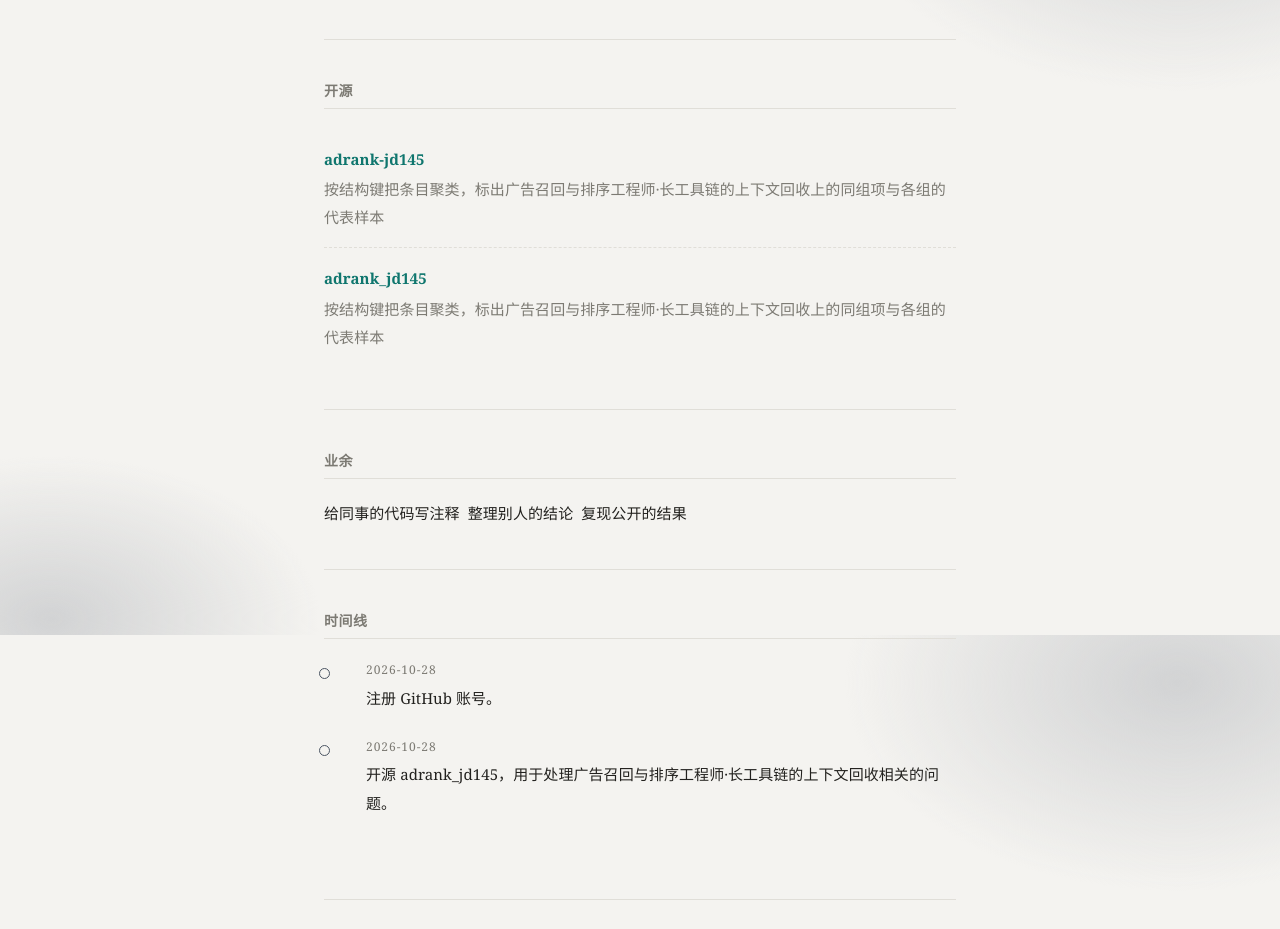
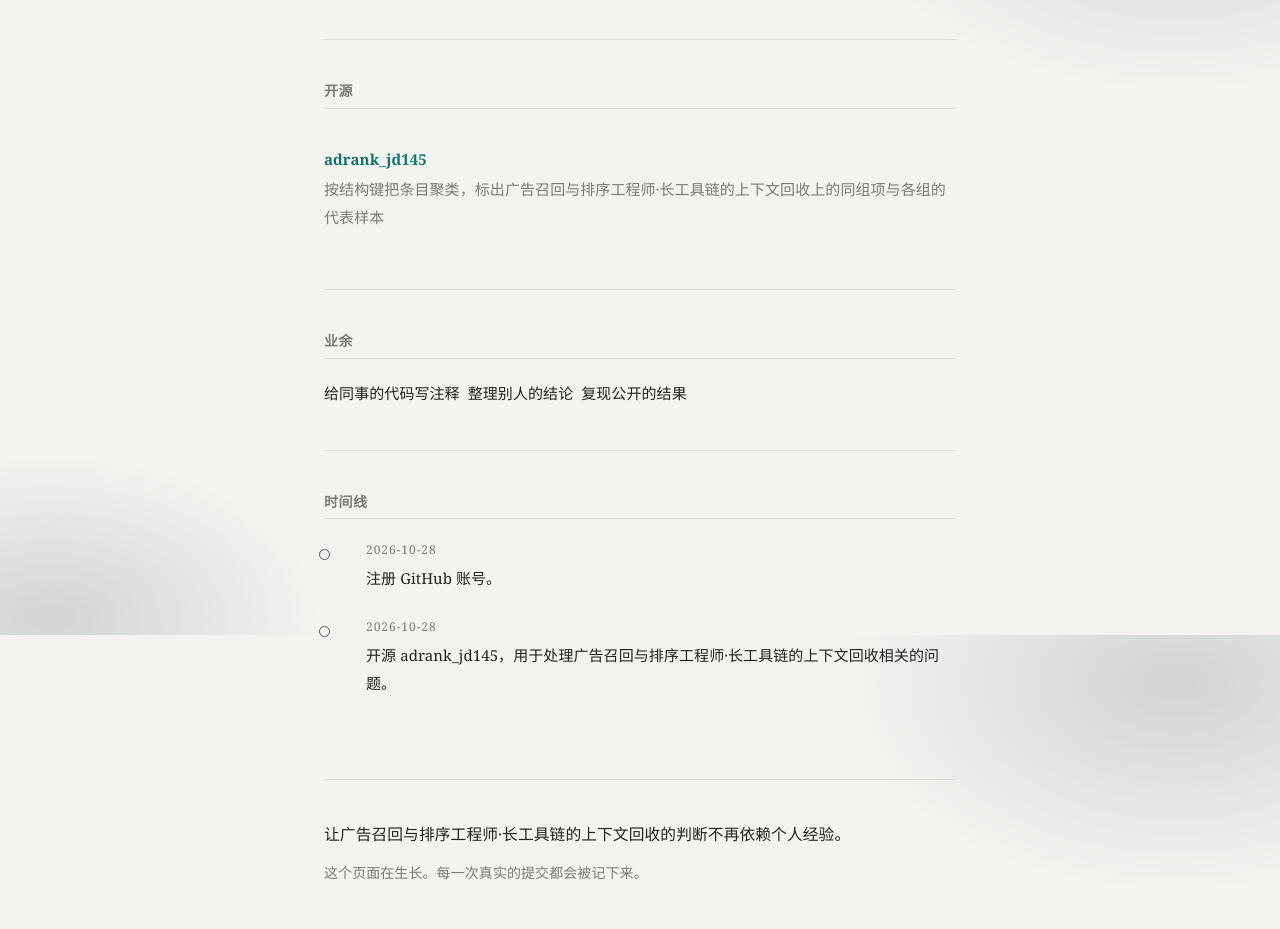
Before and after one commit to veliple/veliple.github.io, a plain HTML site: page index.html in a window 1280 px wide. Shown: the part 965-1894 px from the top of the page. Drawn offline with Linux system fonts and the light colour scheme.

Commit message:
fix: 更新个人站点

```diff
--- a/index.html
+++ b/index.html
@@ -102,9 +102,6 @@ background-image:radial-gradient(#e0ded8 1px, transparent 1px);background-size:2
 <section id="work">
   <h2>开源</h2>
   <ul class="repos">
-    <li><div class="name"><a href="https://github.com/veliple/adrank-jd145" rel="noopener">adrank-jd145</a></div>
-      <div class="desc">按结构键把条目聚类，标出广告召回与排序工程师·长工具链的上下文回收上的同组项与各组的代表样本</div>
-    </li>
     <li><div class="name"><a href="https://github.com/veliple/adrank_jd145" rel="noopener">adrank_jd145</a></div>
       <div class="desc">按结构键把条目聚类，标出广告召回与排序工程师·长工具链的上下文回收上的同组项与各组的代表样本</div>
     </li>
```
